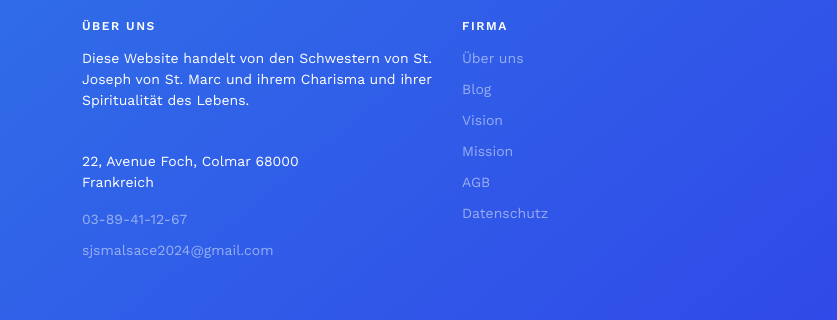
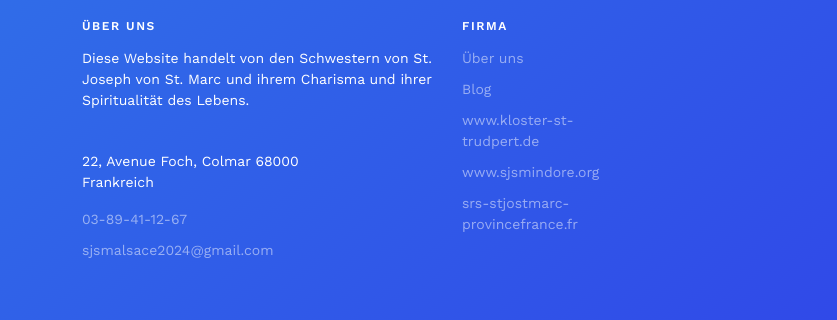
Before and after one commit to saintjosephofsaintmarc/sjsm, a plain HTML site: page contact(german).html in a window 1280 px wide. Shown: the part 1265-1585 px from the top of the page, 0-837 px from the left. Drawn offline with nearby package versions, Linux system fonts and the light colour scheme; files whose address does not match are found by name.

Commit message:
Update contact(german).html

```diff
--- a/contact(german).html
+++ b/contact(german).html
@@ -246,11 +246,15 @@
 					<ul class="list-unstyled float-start links">
 						<li><a href="#">Über uns</a></li>
 						<li><a href="#">Blog</a></li>
-						<li><a href="#">Vision</a></li>
-						<li><a href="#">Mission</a></li>
-						<li><a href="#">AGB</a></li>
-						<li><a href="#">Datenschutz</a></li>
-					</ul>
+				        	<li><a href="mailto:www.kloster-st-trudpert.de
+						">www.kloster-st-trudpert.de
+					      </a></li>
+					      <li><a href="mailto:www.sjsmindore.org
+						">www.sjsmindore.org
+					      </a></li>
+					      <li><a href="mailto:srs-stjostmarc-provincefrance.fr">srs-stjostmarc-provincefrance.fr</a></li>
+					 </ul>
+
 					<!--<ul class="list-unstyled float-start links">
 						<li><a href="#">Partner</a></li>
 						<li><a href="#">Business</a></li>
```
